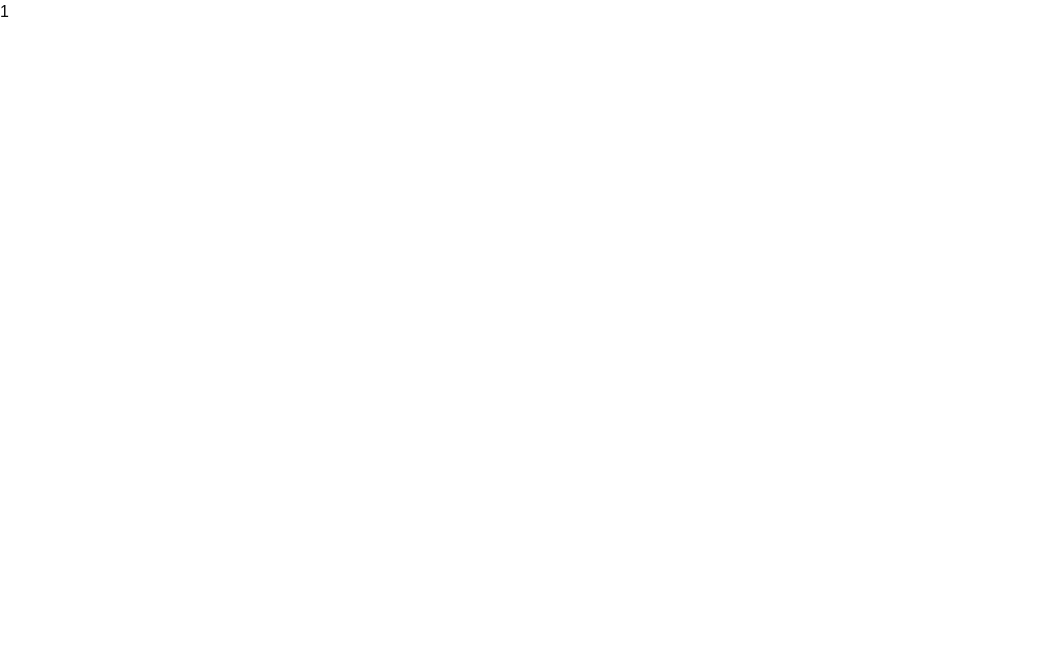
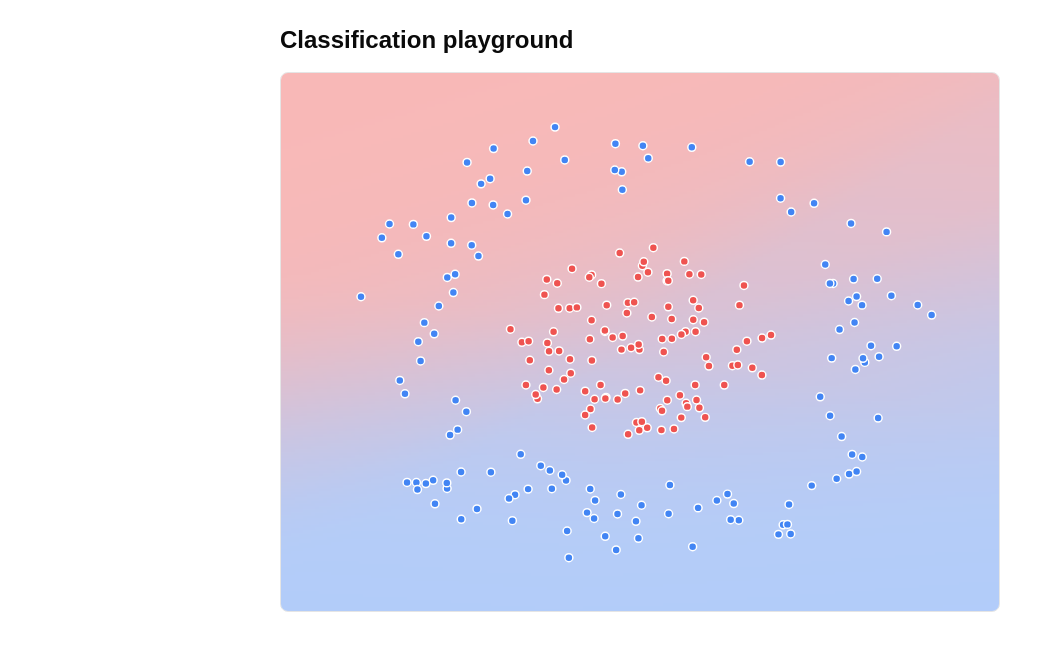
Before and after one commit to GSFranzoni/neural-network-playground, a React (Vite) app: page / in a window 1280 px wide. Shown: the top 650 px of the page, without its empty margins (0-1062 px from the left). Built offline with nearby package versions, Linux system fonts and the light colour scheme.

Commit message:
feat: implement classification plot

```diff
--- a/index.html
+++ b/index.html
@@ -5,7 +5,7 @@
     <link rel="icon" type="image/svg+xml" href="/logos/favicon.svg" />
     <meta name="viewport" content="width=device-width, initial-scale=1.0" />
     <link href="/src/style.css" rel="stylesheet" />
-    <title>checkers</title>
+    <title>neural-network-playground</title>
   </head>
   <body>
     <div id="root"></div>
--- a/package.json
+++ b/package.json
@@ -1,5 +1,5 @@
 {
-  "name": "checkers",
+  "name": "neural-network-playground",
   "version": "0.0.0",
   "private": true,
   "type": "module",
--- a/src/app.tsx
+++ b/src/app.tsx
@@ -1,3 +1,22 @@
+import { ClassificationPlot } from "@/components/classification-plot";
+import { DenseLayer, NeuralNetwork, ReLULayer } from "@/lib/neural-network";
+import { datasets } from "@/mocks/dataset";
+import type { Bounds } from "@/types/app";
+
+const bounds: Bounds = {
+  minX: -6,
+  maxX: 6,
+  minY: -6,
+  maxY: 6,
+};
+
+const network = new NeuralNetwork([new DenseLayer(2, 8), new ReLULayer(), new DenseLayer(8, 2)]);
+
 export function App() {
-  return 1;
+  return (
+    <main className="mx-auto w-full max-w-3xl p-6">
+      <h1 className="mb-4 text-2xl font-semibold">Classification playground</h1>
+      <ClassificationPlot network={network} bounds={bounds} dataset={datasets.circle} />
+    </main>
+  );
 }
--- /dev/null
+++ b/src/components/classification-plot.tsx
@@ -0,0 +1,65 @@
+import type React from "react";
+import { useEffect, useRef } from "react";
+
+import { useResizeObserver } from "@/hooks/use-resize-observer";
+import { drawDecisionSurface } from "@/lib/canvas";
+import type { NeuralNetwork } from "@/lib/neural-network";
+import { ClassLabel, type Bounds, type Dataset } from "@/types/app";
+
+type Props = {
+  network: NeuralNetwork;
+  bounds: Bounds;
+  dataset: Dataset;
+};
+
+export const ClassificationPlot: React.FC<Props> = ({ network, bounds, dataset }) => {
+  const canvasRef = useRef<HTMLCanvasElement>(null);
+
+  const { ref: containerRef, size } = useResizeObserver<HTMLDivElement>();
+
+  const networkVersion = network
+    .export()
+    .map((parameter) => parameter.join(","))
+    .join("|");
+
+  useEffect(() => {
+    const canvas = canvasRef.current;
+    if (!canvas || size.width === 0 || size.height === 0) {
+      return;
+    }
+    drawDecisionSurface(canvas, network, bounds, size);
+  }, [network, networkVersion, bounds, size]);
+
+  const toScreenX = (x: number) => ((x - bounds.minX) / (bounds.maxX - bounds.minX)) * size.width;
+
+  const toScreenY = (y: number) => ((bounds.maxY - y) / (bounds.maxY - bounds.minY)) * size.height;
+
+  return (
+    <div
+      ref={containerRef}
+      className="bg-background relative aspect-4/3 min-h-64 w-full overflow-hidden rounded-md border"
+    >
+      <canvas ref={canvasRef} className="absolute inset-0" aria-label="Network decision surface" />
+      <svg
+        className="absolute inset-0 h-full w-full"
+        viewBox={`0 0 ${size.width} ${size.height}`}
+        role="img"
+        aria-label="Classification data and axes"
+      >
+        <g>
+          {dataset.map((point, index) => (
+            <circle
+              key={`${point.x}-${point.y}-${index}`}
+              cx={toScreenX(point.x)}
+              cy={toScreenY(point.y)}
+              r="4"
+              fill={point.label === ClassLabel.A ? "#ef5350" : "#4285f4"}
+              stroke="white"
+              strokeWidth="1.5"
+            />
+          ))}
+        </g>
+      </svg>
+    </div>
+  );
+};
--- /dev/null
+++ b/src/hooks/use-resize-observer.ts
@@ -0,0 +1,36 @@
+import { useLayoutEffect, useRef, useState } from "react";
+
+export type ElementSize = {
+  width: number;
+  height: number;
+};
+
+export function useResizeObserver<T extends Element>() {
+  const ref = useRef<T>(null);
+
+  const [size, setSize] = useState<ElementSize>({ width: 0, height: 0 });
+
+  useLayoutEffect(() => {
+    const element = ref.current;
+    if (!element) {
+      return;
+    }
+
+    const updateSize = () => {
+      const { width, height } = element.getBoundingClientRect();
+
+      const nextSize = { width: Math.round(width), height: Math.round(height) };
+
+      setSize((current) =>
+        current.width === nextSize.width && current.height === nextSize.height ? current : nextSize,
+      );
+    };
+
+    updateSize();
+    const observer = new ResizeObserver(updateSize);
+    observer.observe(element);
+    return () => observer.disconnect();
+  }, []);
+
+  return { ref, size };
+}
--- /dev/null
+++ b/src/lib/canvas.ts
@@ -0,0 +1,73 @@
+import type { NeuralNetwork } from "@/lib/neural-network";
+import type { Bounds } from "@/types/app";
+
+type Size = {
+  width: number;
+  height: number;
+};
+
+const CLASS_A = [239, 83, 80] as const;
+const CLASS_B = [66, 133, 244] as const;
+
+function probabilityOfClassOne(output: number[]): number {
+  if (output.length === 1) {
+    return 1 / (1 + Math.exp(-output[0]));
+  }
+
+  const largest = Math.max(...output);
+  const probabilities = output.map((value) => Math.exp(value - largest));
+  const total = probabilities.reduce((sum, value) => sum + value, 0);
+  return total === 0 ? 0.5 : probabilities[1] / total;
+}
+
+function resizeCanvas(canvas: HTMLCanvasElement, size: Size): CanvasRenderingContext2D | null {
+  const context = canvas.getContext("2d");
+  if (!context) {
+    return null;
+  }
+
+  const dpr = window.devicePixelRatio || 1;
+  canvas.width = Math.round(size.width * dpr);
+  canvas.height = Math.round(size.height * dpr);
+  canvas.style.width = `${size.width}px`;
+  canvas.style.height = `${size.height}px`;
+  context.setTransform(dpr, 0, 0, dpr, 0, 0);
+  return context;
+}
+
+export function drawDecisionSurface(
+  canvas: HTMLCanvasElement,
+  network: NeuralNetwork,
+  bounds: Bounds,
+  size: Size,
+): void {
+  const context = resizeCanvas(canvas, size);
+  if (!context) {
+    return;
+  }
+
+  const columns = Math.max(2, Math.min(180, Math.round(size.width / 3)));
+  const rows = Math.max(2, Math.min(180, Math.round(size.height / 3)));
+  const image = context.createImageData(columns, rows);
+
+  for (let row = 0; row < rows; row++) {
+    const y = bounds.maxY - ((row + 0.5) / rows) * (bounds.maxY - bounds.minY);
+    for (let column = 0; column < columns; column++) {
+      const x = bounds.minX + ((column + 0.5) / columns) * (bounds.maxX - bounds.minX);
+      const confidence = probabilityOfClassOne(network.forward([x, y]));
+      const index = (row * columns + column) * 4;
+      image.data[index] = Math.round(CLASS_A[0] + (CLASS_B[0] - CLASS_A[0]) * confidence);
+      image.data[index + 1] = Math.round(CLASS_A[1] + (CLASS_B[1] - CLASS_A[1]) * confidence);
+      image.data[index + 2] = Math.round(CLASS_A[2] + (CLASS_B[2] - CLASS_A[2]) * confidence);
+      image.data[index + 3] = 105;
+    }
+  }
+
+  const buffer = document.createElement("canvas");
+  buffer.width = columns;
+  buffer.height = rows;
+  buffer.getContext("2d")?.putImageData(image, 0, 0);
+  context.clearRect(0, 0, size.width, size.height);
+  context.imageSmoothingEnabled = true;
+  context.drawImage(buffer, 0, 0, size.width, size.height);
+}
--- /dev/null
+++ b/src/mocks/dataset.ts
@@ -0,0 +1,97 @@
+import { ClassLabel, type Dataset } from "@/types/app";
+
+const DATASET_SCALE = 4;
+
+function random(seed = 123456789) {
+  let state = seed >>> 0;
+  return () => {
+    state = (state * 1664525 + 1013904223) >>> 0;
+    return state / 2 ** 32;
+  };
+}
+
+function normal(next: () => number): number {
+  const u = Math.max(next(), Number.MIN_VALUE);
+  return Math.sqrt(-2 * Math.log(u)) * Math.cos(2 * Math.PI * next());
+}
+
+function circle(): Dataset {
+  const next = random(1);
+  return Array.from({ length: 240 }, () => {
+    const angle = next() * Math.PI * 2;
+    const label = next() > 0.5 ? ClassLabel.B : ClassLabel.A;
+    const radius = label === ClassLabel.A ? Math.sqrt(next()) * 0.55 : 0.8 + next() * 0.45;
+    return {
+      x: Math.cos(angle) * radius * DATASET_SCALE,
+      y: Math.sin(angle) * radius * DATASET_SCALE,
+      label,
+    };
+  });
+}
+
+function exclusiveOr(): Dataset {
+  const next = random(2);
+  return Array.from({ length: 240 }, () => {
+    const x = (next() * 2 - 1) * DATASET_SCALE;
+    const y = (next() * 2 - 1) * DATASET_SCALE;
+    return {
+      x,
+      y,
+      label: x * y >= 0 ? ClassLabel.B : ClassLabel.A,
+    };
+  });
+}
+
+function gaussian(): Dataset {
+  const next = random(3);
+  return Array.from({ length: 240 }, (_, index) => {
+    const label = index % 2 === 0 ? ClassLabel.A : ClassLabel.B;
+    return {
+      x: ((label ? 0.65 : -0.65) + normal(next) * 0.27) * DATASET_SCALE,
+      y: ((label ? 0.55 : -0.55) + normal(next) * 0.27) * DATASET_SCALE,
+      label,
+    };
+  });
+}
+
+function twoMoons(): Dataset {
+  const next = random(4);
+  return Array.from({ length: 240 }, (_, index) => {
+    const label = index % 2 === 0 ? ClassLabel.A : ClassLabel.B;
+    const angle = next() * Math.PI;
+    const noise = normal(next) * 0.06;
+    return label === ClassLabel.A
+      ? {
+          x: (Math.cos(angle) - 0.5 + noise) * 3.5,
+          y: (Math.sin(angle) - 0.25 + noise) * 3.5,
+          label,
+        }
+      : {
+          x: (0.5 - Math.cos(angle) + noise) * 3.5,
+          y: (0.25 - Math.sin(angle) + noise) * 3.5,
+          label,
+        };
+  });
+}
+
+function spiral(): Dataset {
+  const next = random(5);
+  return Array.from({ length: 300 }, (_, index) => {
+    const label = index % 2 === 0 ? ClassLabel.A : ClassLabel.B;
+    const radius = 0.1 + next() * 1.1;
+    const angle = radius * 4.5 + label * Math.PI + normal(next) * 0.12;
+    return {
+      x: (radius * Math.cos(angle) + normal(next) * 0.025) * 4.5,
+      y: (radius * Math.sin(angle) + normal(next) * 0.025) * 4.5,
+      label,
+    };
+  });
+}
+
+export const datasets: Record<string, Dataset> = {
+  circle: circle(),
+  exclusiveOr: exclusiveOr(),
+  gaussian: gaussian(),
+  twoMoons: twoMoons(),
+  spiral: spiral(),
+};
--- /dev/null
+++ b/src/types/app.ts
@@ -0,0 +1,19 @@
+export type Bounds = {
+  minX: number;
+  maxX: number;
+  minY: number;
+  maxY: number;
+};
+
+export const ClassLabel = {
+  A: 0,
+  B: 1,
+} as const;
+
+export type ClassLabel = (typeof ClassLabel)[keyof typeof ClassLabel];
+
+export type Dataset = Array<{
+  x: number;
+  y: number;
+  label: ClassLabel;
+}>;
```
Also changed, not shown: 1 other file (tests, documents, lock files or other folders).
